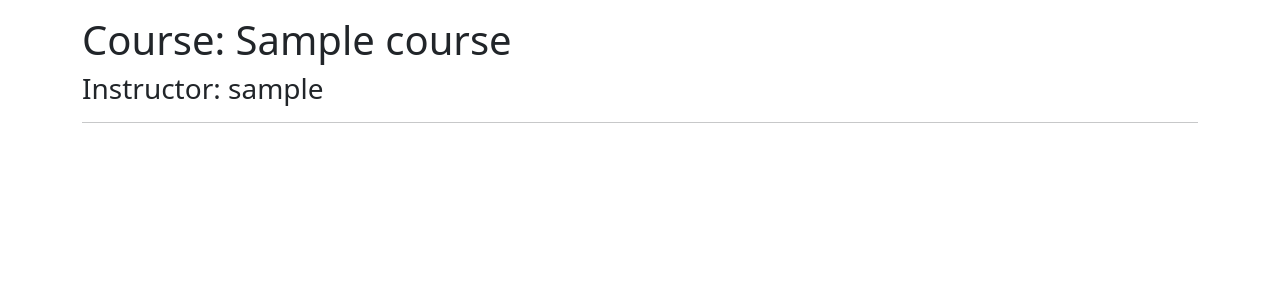
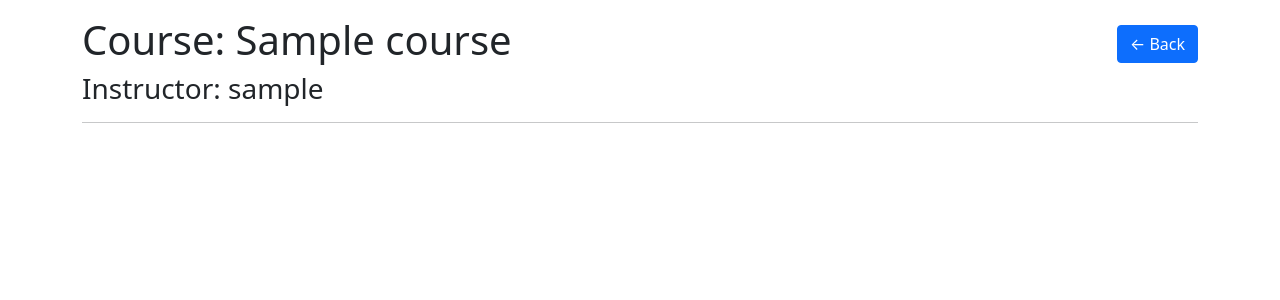
Before and after one commit to andre-dom/PeerGrader, a Django app: a page that uses courses/templates/courses/courseview.html in a window 1280 px wide. Shown: the part 64-364 px from the top of the page. Run offline with Django 3.2, Linux system fonts and the light colour scheme; a user stored in the database is signed in; tables that the repository leaves empty hold one stand-in row (values such as "Sample post").

Commit message:
add back button to homepage

```diff
--- a/courses/admin.py
+++ b/courses/admin.py
@@ -9,7 +9,8 @@ class CourseAdmin(admin.ModelAdmin):
     # form = AppUserChangeForm
     model = Course
     readonly_fields = ('slug',)
-    # list_display = ['name', ]
+    list_display = ('name', 'instructor')
+    filter_horizontal = ('students',)
     # fieldsets = UserAdmin.fieldsets + (
     #         (None, {'fields': ('is_instructor',)}),
     # )
--- a/courses/models.py
+++ b/courses/models.py
@@ -15,6 +15,3 @@ class Course(models.Model):
                                       limit_choices_to={'is_instructor': False},
                                       related_name='enrolled_class')
     slug = AutoSlugField(populate_from='name', unique=True, editable=False)
-
-    def __str__(self):
-        return self.name
--- a/courses/templates/courses/courseview.html
+++ b/courses/templates/courses/courseview.html
@@ -1,6 +1,11 @@
 {% extends "base.html" %}
 {% block content %}
-    <h1>Course: {{ course.name }}</h1>
+    <div>
+        <div class="d-flex justify-content-between align-items-center">
+            <h1 class="d-inline">Course: {{ course.name }}</h1>
+            <a class="btn btn-primary" href="{% url 'home' %}">← Back</a>
+        </div>
     <h3>Instructor: {{ course.instructor.username }}</h3>
     <hr>
+    </div>
 {% endblock content %}
--- a/users/templates/users/studenthome.html
+++ b/users/templates/users/studenthome.html
@@ -1,6 +1,8 @@
 {% extends "base.html" %}
 {% block content %}
-    <h1>Hi {{ user.username }} 🤠! </h1>
+    <div>
+        <h1>Hi {{ user.username }}!</h1>
+    </div>
 
     {% if student_courses %}
         {% for Course in student_courses %}
--- a/users/views.py
+++ b/users/views.py
@@ -15,7 +15,7 @@ class SignUpView(CreateView):
 
 def homeView(request):
     if not request.user.is_authenticated:
-        return render(request, 'home.html')
+        return render(request, 'landing.html')
 
     if request.user.is_instructor:
         instructor_courses_list = Course.objects.filter(instructor=request.user)
```
Also changed, not shown: templates/landing.html (renamed from templates/home.html).
